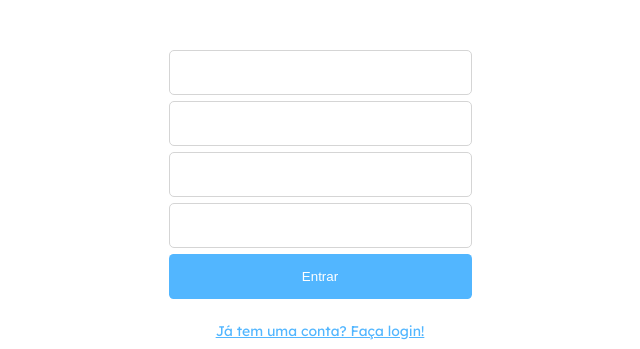
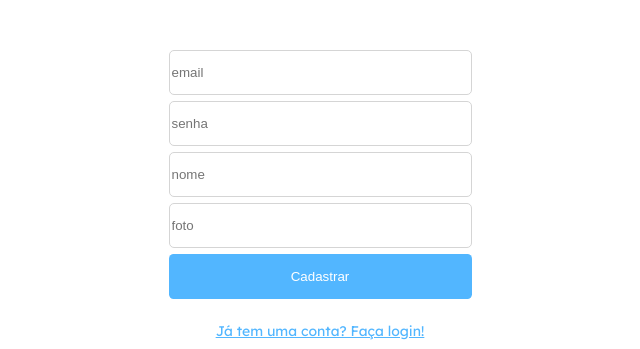
Before and after one commit to kadioba/projeto11-trackit, a React (Create React App) app: page /cadastro in a window 1280 px wide. Shown: the part 228-577 px from the top of the page, without its empty margins (320-960 px from the left). Built offline with nearby package versions, Linux system fonts and the light colour scheme.

Commit message:
Versao com tela de cadastro finalizada

```diff
--- a/package.json
+++ b/package.json
@@ -9,6 +9,7 @@
     "axios": "^1.3.4",
     "react": "^18.2.0",
     "react-dom": "^18.2.0",
+    "react-loader-spinner": "^5.3.4",
     "react-router-dom": "^6.9.0",
     "react-scripts": "5.0.1",
     "styled-components": "^5.3.9",
--- a/src/components/Cadastro/Cadastro.js
+++ b/src/components/Cadastro/Cadastro.js
@@ -1,21 +1,77 @@
 import styled from "styled-components";
 import { Link } from "react-router-dom";
+import { useNavigate } from "react-router-dom"
+
+import React from 'react'
+import axios from "axios";
+import { ThreeDots } from 'react-loader-spinner'
+
+
 
 import logoGrande from "../../assets/logo-grande.png"
 
 export default function Cadastro() {
+
+    const [email, setEmail] = React.useState("");
+    const [senha, setSenha] = React.useState("");
+    const [nome, setNome] = React.useState("");
+    const [foto, setFoto] = React.useState("");
+    const [cadastrar, setCadastrar] = React.useState(false)
+
+    const navigate = useNavigate()
+
+    function cadastrarUsuario(event) {
+
+        event.preventDefault();
+
+        const requisicao = axios.post("https://mock-api.bootcamp.respondeai.com.br/api/v2/trackit/auth/sign-up", {
+            email: email,
+            name: nome,
+            image: foto,
+            password: senha
+        })
+
+        setCadastrar(true);
+
+        requisicao.then(resposta => {
+            console.log("Sucesso")
+            console.log(resposta)
+            navigate("/")
+        })
+
+        requisicao.catch(resposta => {
+            console.log("Erro")
+            console.log(resposta)
+            setCadastrar(false)
+            alert("Erro ao criar conta, tente novamente")
+        })
+
+    }
+
     return (
         <PaginaDeCadastro>
             <img src={logoGrande} alt="" />
             <div>
-                <input type="text" />
-                <input type="text" />
-                <input type="text" />
-                <input type="text" />
-                <button>Entrar</button>
+                <form onSubmit={cadastrarUsuario}>
+                    <input disabled={cadastrar} placeholder="email" type="email" value={email} onChange={e => setEmail(e.target.value)} />
+                    <input disabled={cadastrar} placeholder="senha" type="password" value={senha} onChange={e => setSenha(e.target.value)} />
+                    <input disabled={cadastrar} placeholder="nome" type="text" value={nome} onChange={e => setNome(e.target.value)} />
+                    <input disabled={cadastrar} placeholder="foto" type="url" value={foto} onChange={e => setFoto(e.target.value)} />
+                    <button disabled={cadastrar} type="submit" >{cadastrar ? <ThreeDots
+                        text
+                        height="80"
+                        width="80"
+                        radius="9"
+                        color="white"
+                        ariaLabel="three-dots-loading"
+                        wrapperStyle={{}}
+                        wrapperClassName=""
+                        visible={true}
+                    /> : "Cadastrar"}</button>
+                </form>
             </div>
             <Link to="/">Já tem uma conta? Faça login!</Link>
-        </PaginaDeCadastro>
+        </PaginaDeCadastro >
     )
 }
 
@@ -23,7 +79,7 @@ const PaginaDeCadastro = styled.div`
 display: flex;
 flex-direction: column;
 align-items: center;
-div{
+form{
     margin-top: 32px;
     width: 303px;
     height: 249px;
@@ -52,6 +108,9 @@ button{
     border-radius: 4.63636px;
     color: #FFFFFF;
     border: none;
+    display: flex;
+    justify-content: center;
+    align-items: center;
 }
 a{
     margin-top: 25px;
```
Also changed, not shown: 1 other file (tests, documents, lock files or other folders).
